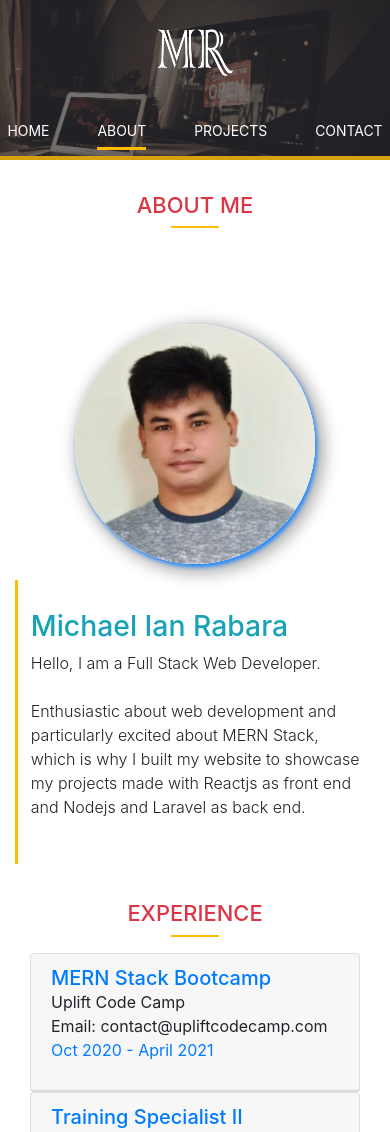
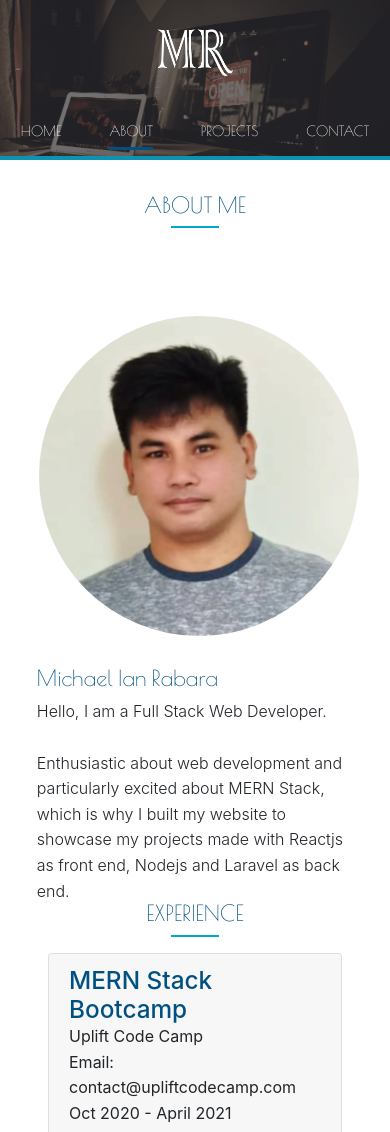
Before and after one commit to mrabara/michael_ian_rabara, a website: page dist/about.html in a window 390 px wide. Shown: the top 1132 px of the page. Drawn offline with nearby package versions, Linux system fonts and the light colour scheme; some packages are replaced by stand-ins of ours; a script that the page names is missing; a web font is replaced by a local one.

Commit message:
layout font and color revisions

```diff
--- a/scss/_config.scss
+++ b/scss/_config.scss
@@ -2,7 +2,7 @@
 $website-width: 1280px;
 $main-color: #ffbc00;
 $light-color: #f4f4f4;
-$dark-color: #333;
+$dark-color: #fcf8f3;
 $medium-color: #ccc;
 $other-color: #153e90;
 $bg-image: url('../img/computers.png');
--- a/scss/_media.scss
+++ b/scss/_media.scss
@@ -5,6 +5,11 @@
 
   .text-responsive {
     margin-top: 4.5rem;
+  }
+
+  .bio {
+    margin-top: 1rem;
+    border-style: none !important;
   }
 }
 
@@ -80,6 +85,7 @@
 
   .bio {
     margin-top: 1rem;
+    border-style: none !important;
   }
 }
 
@@ -87,11 +93,21 @@
   .contact-info {
     font-size: calc(5% + 1vw + 1vh);
   }
+
+  .bio {
+    margin-top: 1rem;
+    border-style: none !important;
+  }
 }
 
 @media (max-width: 320px) {
   .contact-info {
     font-size: calc(1% + 1vw + 1vh);
+  }
+
+  .bio {
+    margin-top: 1rem;
+    border-style: none !important;
   }
 }
 
--- a/scss/main.scss
+++ b/scss/main.scss
@@ -2,7 +2,6 @@
 @import 'utilities.scss';
 
 body {
-  font-family: 'Hind Madurai', sans-serif;
   line-height: 1.6;
   background: #fff;
 }
@@ -59,7 +58,7 @@ img {
   &-inner {
     background: $bg-image no-repeat 17% 17% / cover;
     height: 6rem;
-    border-bottom: 4px solid $main-color;
+    border-bottom: 4px solid #00a8cc;
     position: relative;
   }
 }
@@ -68,7 +67,7 @@ img {
   display: flex;
   justify-content: space-between;
   padding-top: 1rem;
-
+  font-family: 'Poiret One', cursive;
   ul {
     display: flex;
   }
@@ -86,13 +85,17 @@ img {
     transition: border-color 0.5s;
 
     &:hover {
-      border-color: $medium-color;
+      border-color: #00a8cc;
     }
 
     &.current {
-      border-color: $main-color;
+      border-color: #005082;
     }
   }
+}
+
+.header-content-heading {
+  font-family: 'Poiret One', cursive;
 }
 
 .over-lay {
@@ -132,16 +135,16 @@ img {
     }
 
     .bio-img {
-      width: 15rem;
-      margin-top: 2rem;
-      height: 15rem;
-      border-radius: 100%;
-      box-shadow: inset -1px 3px 5px 16px #ffffff, 2px 3px 4px 0px #1f87ff,
-        5px 5px 15px 5px rgba(0, 0, 0, 0.3);
+      width: 20rem;
+      margin-top: 1.5rem;
+      height: 20rem;
+      border-radius: 50%;
+      // box-shadow: inset -1px 3px 5px 16px #ffffff, 1px 2px 3px 0px #ffffff,
+      //   2px 2px 4px 2px rgba(0, 0, 0, 0.3);
     }
 
     .bio {
-      border-left: 3px solid $main-color;
+      border-left: 3px solid #00a8cc;
       padding: 0.8rem;
       text-align: left;
     }
@@ -169,6 +172,14 @@ ul.contact {
 
 .text-responsive-content {
   font-size: calc(100% + 1vw + 1vh);
+}
+
+.text-responsive-subheadings {
+  color: #005082;
+}
+
+.text-heading {
+  font-family: 'Poiret One', cursive;
 }
 
 .scroll-icon {
@@ -223,6 +234,7 @@ ul.contact {
   color: #fff;
   margin-top: 5rem;
   position: relative;
+  background-color: #005082;
 
   .footer-content {
     .social .fab,
@@ -238,7 +250,7 @@ ul.contact {
       cursor: pointer;
 
       &:hover {
-        background: $main-color;
+        background: #00a8cc;
       }
     }
   }
@@ -258,4 +270,10 @@ ul.contact {
   box-shadow: 0 8px 10px rgba(0, 0, 0, 0.12), 0 4px 8px rgba(0, 0, 0, 0.06);
 }
 
+.under-construction {
+  width: 40rem;
+  height: 30rem;
+  margin: 3.2rem auto;
+}
+
 @import 'media';
--- a/scss/utilities.scss
+++ b/scss/utilities.scss
@@ -85,7 +85,7 @@ a[class^='btn-'] {
 .bottom-line {
   height: 2px;
   width: 3rem;
-  background: $main-color;
+  background: #00a8cc;
   display: block;
   margin: 0 auto 1rem auto;
 }
```
Also changed, not shown: dist/about.html, dist/contact.html, dist/css/main.css, dist/img/under-construction.png (added), dist/index.html, dist/projects.html, dist/underconstruction.html (added).
